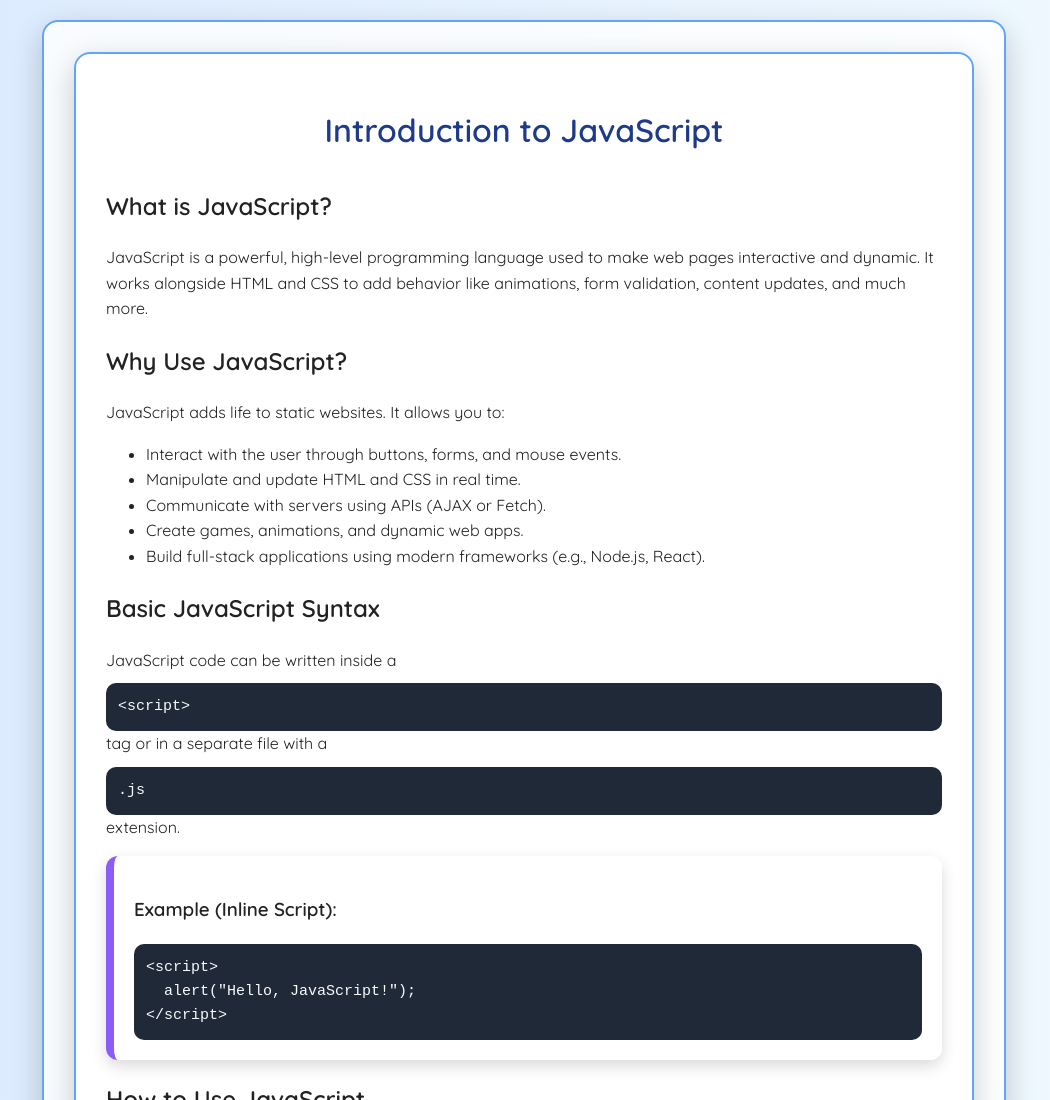
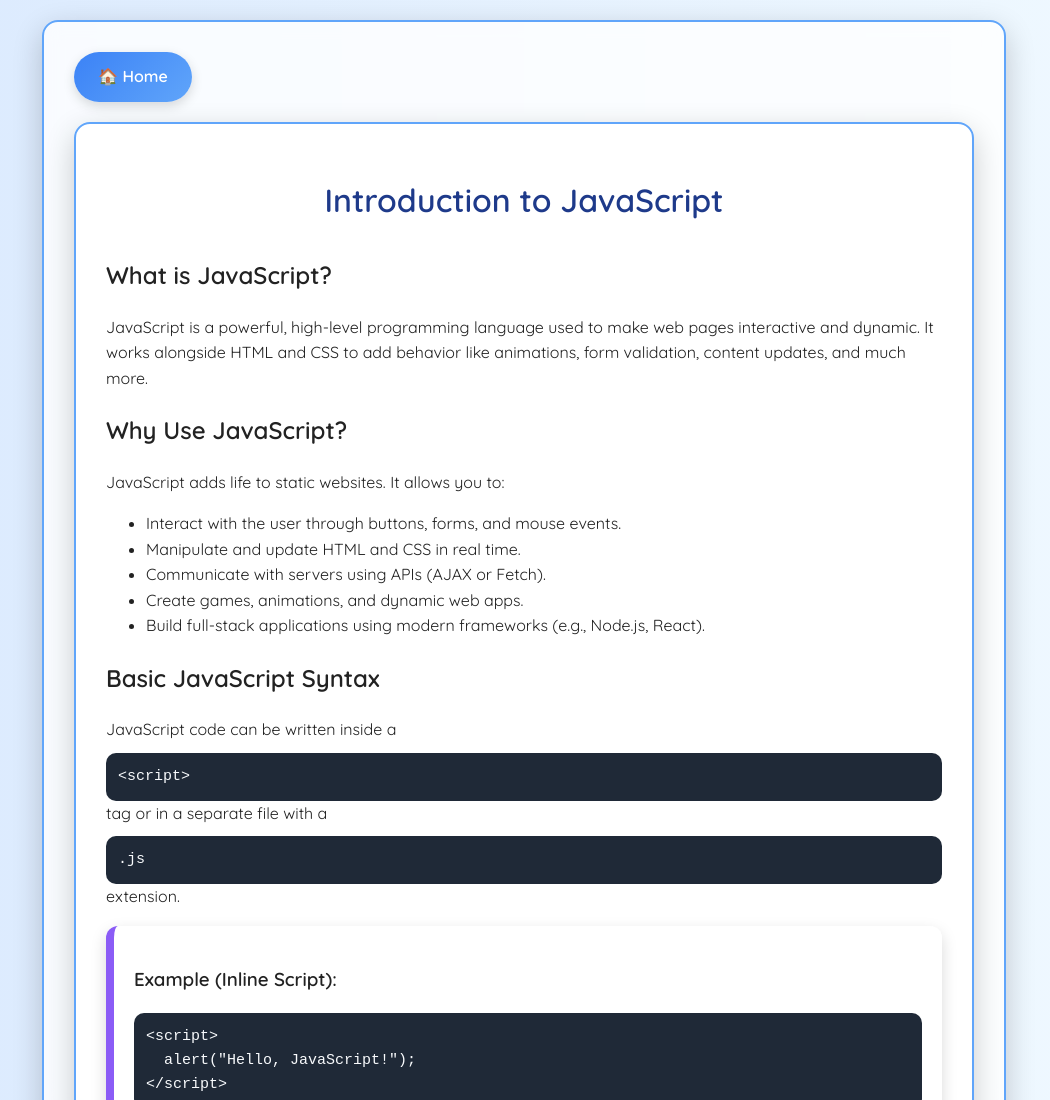
Before and after one commit to yynvr1408/Course-Platform, a plain HTML site: page js.html in a window 1280 px wide. Shown: the top 1100 px of the page, without its empty margins (116-1166 px from the left). Drawn offline with Linux system fonts and the light colour scheme.

Commit message:
Update js.html

```diff
--- a/js.html
+++ b/js.html
@@ -82,11 +82,29 @@
             overflow-x: auto;
             margin-top: 10px;
         }
+        .home-button {
+      display: inline-block;
+      padding: 12px 24px;
+      background: linear-gradient(135deg, #3b82f6, #60a5fa);
+      color: white;
+      text-decoration: none;
+      font-weight: bold;
+      border-radius: 30px;
+      margin-bottom: 20px;
+      transition: background 0.3s, transform 0.3s;
+      box-shadow: 0 4px 12px rgba(0, 0, 0, 0.15);
+    }
+
+    .home-button:hover {
+      background: linear-gradient(135deg, #2563eb, #3b82f6);
+      transform: translateY(-3px);
+    }
     </style>
 </head>
 <body>
 
     <div class="container">
+        <a href="index.html" class="home-button">🏠 Home</a>
         <div class="container">
   <h1>Introduction to JavaScript</h1>
 
```
